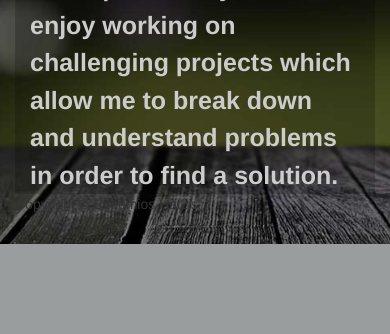
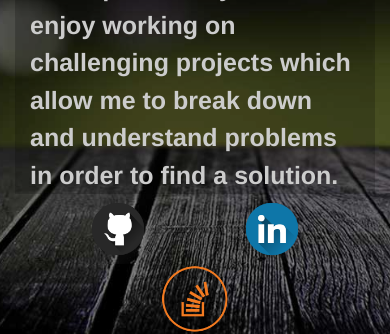
Before and after one commit to eHatz/Portfolio, a PHP site: page / in a window 390 px wide. Shown: the part 1300-1634 px from the top of the page. Before the commit the page ends 1544 px from the top, so only its background shows below. Run offline with PHP 8.4, Linux system fonts and the light colour scheme; some libraries are stand-ins or nearby versions; some web fonts are replaced.

Commit message:
added links to social media pages

```diff
--- a/css/style.css
+++ b/css/style.css
@@ -98,3 +98,12 @@ h2 {
 	color: white;
 	font-weight: bold;
 }
+
+#logoLinks {
+	text-align: center;
+	height: 70px;
+}
+.logos{
+	height: 100%;
+	padding: 0px 40px;
+}
--- a/index.html
+++ b/index.html
@@ -188,18 +188,18 @@
 	<footer>
         <div class="container">
             <div class="row">
-                <div class="col-md-6">
-                    <span class="copyright">Copyright &copy; Efthemios Hatzis</span>
-                </div>
-                <div class="col-md-6">
-                    <ul class="list-inline social-buttons">
-                        <li><a href="https://github.com/eHatz"><i class="fa fa-github"></i></a>
-                        </li>
-                        <li><a href="https://www.linkedin.com/"><i class="fa fa-linkedin"></i></a>
-                        </li>
-                        <li><a href="http://stackoverflow.com/"><i class="fa fa-stack-overflow"></i></a>
-                        </li>
-                    </ul>
+                <div class="col-md-12">
+					<div id="logoLinks">
+	                	<a href="https://github.com/eHatz">
+	                		<img class="logos" src="./images/github.png">
+	                	</a>
+	                	<a href="https://www.linkedin.com/in/efthemios-hatzis-608b275a">
+	                		<img class="logos" src="./images/linkedin.png">
+	                	</a>
+	                	<a href="http://stackoverflow.com/users/6872377/efthemios-hatzis">
+	                		<img class="logos" src="./images/stackoverflow.png">
+	                	</a>
+	                </div>
                 </div>
             </div>
         </div>
```
Also changed, not shown: images/Bamazon.png, images/BootcampSpot2.0.png, images/github.png (added), images/hangman-node.png (deleted), images/linkedin.png (added), images/stackoverflow.png (added).
